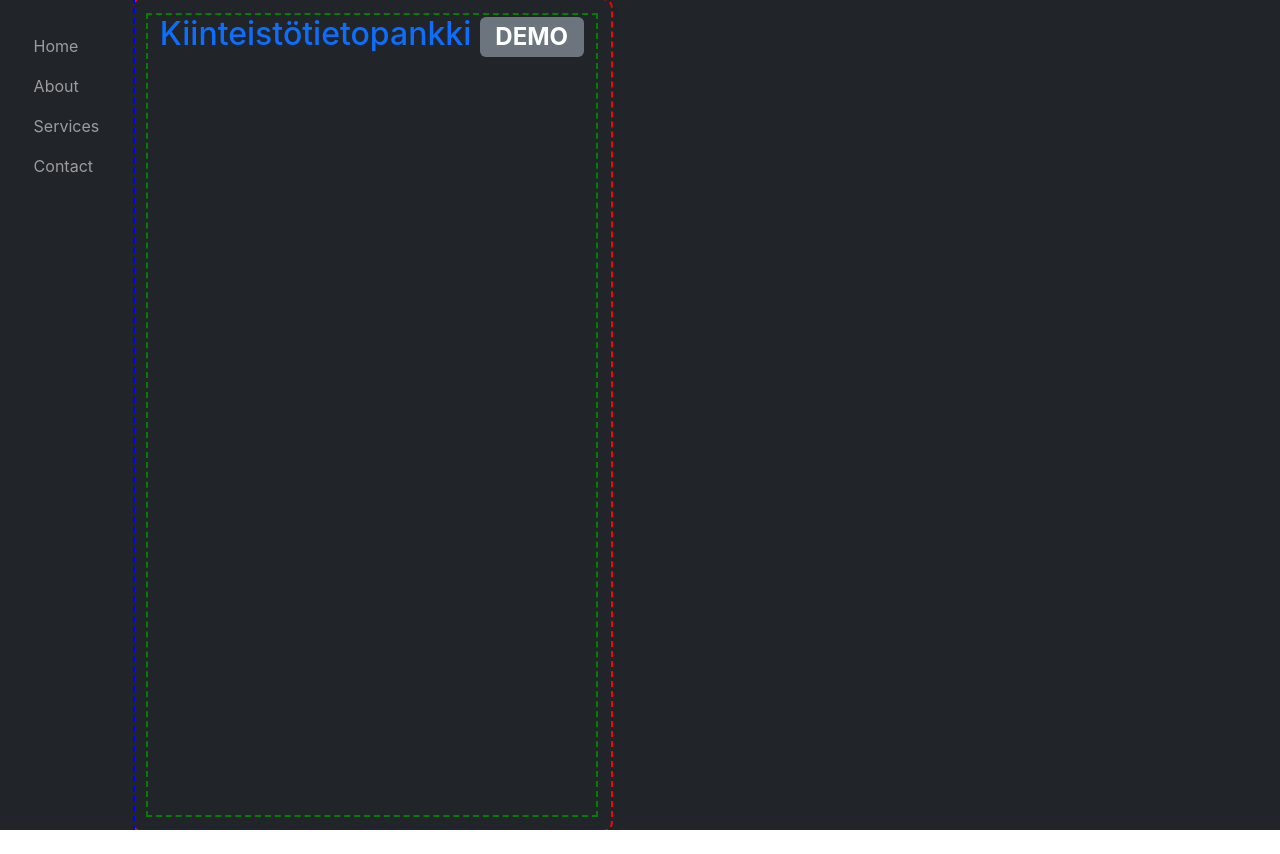
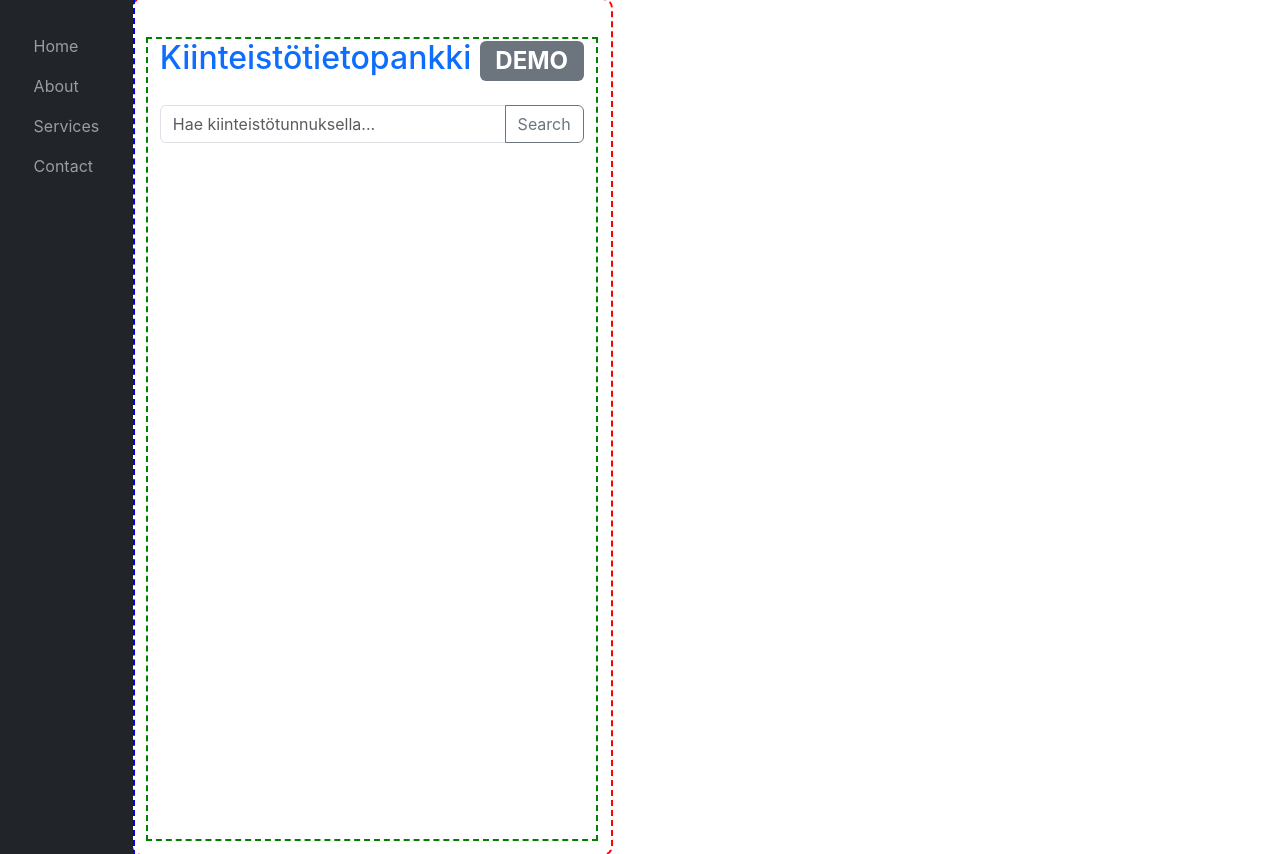
Before and after one commit to Kiinteistotietopankki/KTP_demo, a React (Create React App) app in the folder client/: page / in a window 1280 px wide. Before the commit the page ends 830 px from the top, so only its background shows below. Built offline with nearby package versions, Linux system fonts and the light colour scheme.

Commit message:
searchbox

```diff
--- a/client/src/App.js
+++ b/client/src/App.js
@@ -10,7 +10,7 @@ function App() {
     <Router>
       <ScrollToTop />
 
-      <div className="layout bg-dark text-white">
+      <div className="layout">
         <Sidebar />
 
         <div className="app-container">
--- /dev/null
+++ b/client/src/components/Searchbox.js
@@ -0,0 +1,46 @@
+// import { Navbar, Nav } from 'react-bootstrap';  // Importing the necessary Bootstrap components
+import { useState } from 'react';
+import '../App.css';
+
+function Searchbox() {
+    const [searchQuery, setSearchQuery] = useState("");
+
+    const handleSearch = () => {
+      console.log("Searching for:", searchQuery);
+      // Perform search logic here, e.g., filter a list or call an API
+    };
+
+    const handleKeyDown = (e) => {
+        if (e.key === 'Enter') {
+          handleSearch(); // Trigger search on Enter key
+        }
+      };
+
+    return (
+        <div className="mt-4">
+
+            {/* Search Form with original Bootstrap classes */}
+            <div className="input-group mb-3">
+                <input
+                    type="text"
+                    className="form-control"
+                    placeholder="Hae kiinteistötunnuksella..."
+                    value={searchQuery}
+                    onChange={(e) => setSearchQuery(e.target.value)}
+                    onKeyDown={handleKeyDown}  // Trigger search on Enter key
+                    aria-label="Search"
+                    aria-describedby="button-addon2"
+                />
+                <button
+                    className="btn btn-outline-secondary"
+                    onClick={handleSearch}
+                    id="button-addon2"
+                >
+                    Search
+                </button>
+            </div>
+        </div>
+    );
+}
+
+export default Searchbox;
--- a/client/src/pages/Home.js
+++ b/client/src/pages/Home.js
@@ -1,13 +1,22 @@
 import React from 'react';
 import Badge from 'react-bootstrap/Badge';
+import Form from 'react-bootstrap/Form';
+import Button from 'react-bootstrap/Button';
+import InputGroup from 'react-bootstrap/InputGroup';
 import '../App.css';
+import Searchbox from '../components/Searchbox';
 
 
 function Home() {
   return (
-    <div className="container">
-      <h1 className='text-primary'>Kiinteistötietopankki <Badge bg="secondary">DEMO</Badge></h1>
+    <div className="container mt-4">
+      <h1 className="text-primary">
+        Kiinteistötietopankki <Badge bg="secondary">DEMO</Badge>
+      </h1>
 
+      <Searchbox></Searchbox>
+
+      {/* Add more content below this if needed */}
     </div>
   );
 }
```
